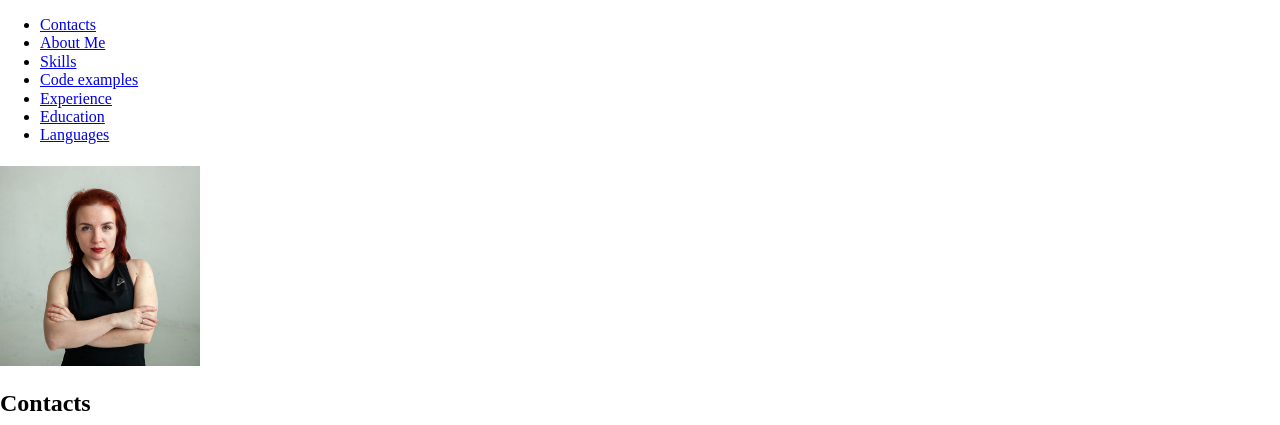
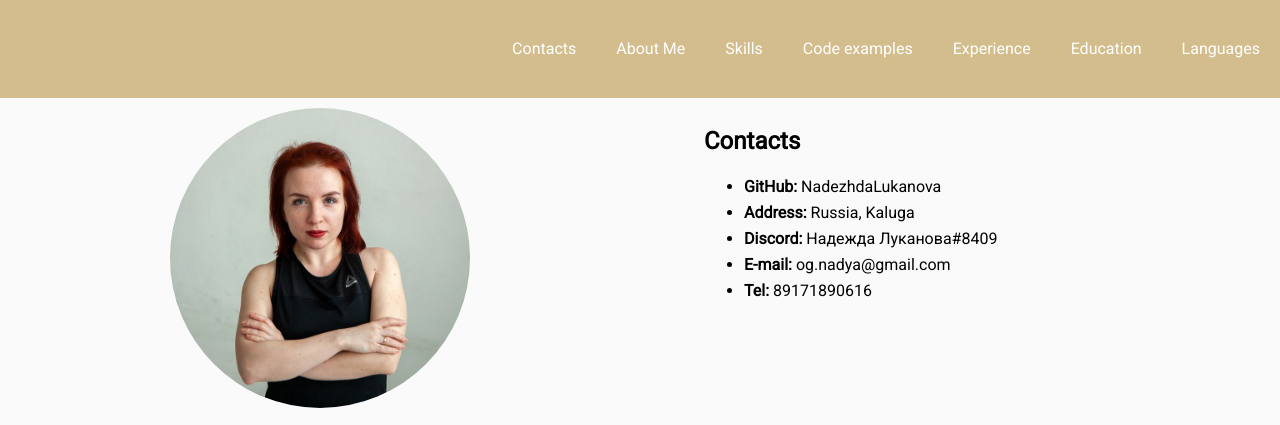
Before and after one commit to NadezhdaLukanova/rsschool-cv, a plain HTML site: page index.html in a window 1280 px wide. Shown: the top 425 px of the page. Drawn offline with Linux system fonts and the light colour scheme.

Commit message:
feat: added page style

```diff
--- a/index.html
+++ b/index.html
@@ -1,32 +1,38 @@
 <!DOCTYPE html>
-<html lang="ru">
+<html class="page" lang="ru">
 <head>
   <meta charset="UTF-8">
   <title>CV</title>
   <link href="normalize.css" rel="stylesheet">
   <link href="style.css" rel="stylesheet">
   <link rel="icon" href="favicon.ico">
+  <link href="https://fonts.googleapis.com/css2?family=Roboto&display=swap" rel="stylesheet">
   </head>
 <body class="page-body">
   <header class="header">
     <nav class="navigation">
+      <div class="container">
       <ul class="navigator-list">
-        <li class="navigator-item"><a href="#contacts">Contacts</a></li>
-        <li class="navigator-item"><a href="#summary">About Me</a></li>
-        <li class="navigator-item"><a href="#skills">Skills</a></li>
-        <li class="navigator-item"><a href="#code">Code examples</a></li>
-        <li class="navigator-item"><a href="#projects">Experience</a></li>
-        <li class="navigator-item"><a href="#education">Education</a></li>
-        <li class="navigator-item"><a href="#english">Languages</a></li>
+        <li class="navigator-item"><a href="#contacts" class="navigator-link">Contacts</a></li>
+        <li class="navigator-item"><a href="#summary" class="navigator-link">About Me</a></li>
+        <li class="navigator-item"><a href="#skills" class="navigator-link">Skills</a></li>
+        <li class="navigator-item"><a href="#code" class="navigator-link">Code examples</a></li>
+        <li class="navigator-item"><a href="#projects" class="navigator-link">Experience</a></li>
+        <li class="navigator-item"><a href="#education" class="navigator-link">Education</a></li>
+        <li class="navigator-item"><a href="#english" class="navigator-link">Languages</a></li>
       </ul>
+    </div>
     </nav>
   </header>
-  <h1></h1>
-  <main class="container">
-    <section>
-      <img src="assets\avatar.jpg" width="200" height="200" alt="avatar">
+  <main class="container main-container">
+    <section class="section-profile section">
+      <img class="avatar" src="assets/avatar.jpg" width="300" height="300" alt="avatar">
+      <div>
+        <h1>Lukanova Nadezhda</h1>
+        <p>JUNIOR FRONT-END DEVELOPER</p>
+      </div>
     </section>
-    <section id="contacts">
+    <section class="section-contacts section" id="contacts">
       <h2>Contacts</h2>
       <ul>
         <li><b>GitHub: </b><a href="https://github.com/NadezhdaLukanova">NadezhdaLukanova</a></li>
@@ -36,7 +42,7 @@
         <li><b>Tel: </b><a href="tel:+79171890616">89171890616</a></li>
       </ul>
     </section>
-    <section id="summary">
+    <section class="section-summary section" id="summary">
       <h2>About Me</h2>
       <div>
       <p>
@@ -53,7 +59,7 @@
       </p>
       </div>
     </section>
-    <section id="skills">
+    <section class="section-skills section" id="skills">
       <h2>Skills</h2>
       <ul>
         <li>HTML5, CSS3</li>
@@ -63,28 +69,28 @@
         <li>Figma</li>
       </ul>
     </section>
-    <section id="code">
+    <section class="section-code section" id="code">
       <h2>Code examples</h2>
       <code>function multiply(a, b){a * b}</code>
     </section>
-    <section id="projects">
+    <section class="section-projects section" id="projects">
       <h2>Experience</h2>
       <p>not yet</p>
     </section>
-    <section id="education">
+    <section class="section-education section" id="education">
       <h2>Education</h2>
       <p><b>Astrakhan State University: </b>Bachelor of Economics</p>
     </section>
-    <section id="english">
+    <section class="section-english section" id="english">
       <h2>Languages</h2>
       <p><b>English: </b>A1 - A2</p>
     </section>
   </main>
-  <footer class="page-footer">
-<div>
-  <div> 2022 <a href="https://github.com/NadezhdaLukanova"><img src="assets\github-logo.png" width="45" height="45" alt=""></a></div>
-  <a href="https://rs.school/js/"><img src="assets\rs_school_js.svg" width="121" height="45" alt=""></a>
-</div>
+  <footer class="footer">
+  <div class="container">
+     <div> 2022 <a href="https://github.com/NadezhdaLukanova"><img src="assets/github-logo.png" width="45" height="45" alt=""></a></div>
+  <a href="https://rs.school/js/"><img src="assets/rs_school_js.svg" width="121" height="45" alt=""></a>
+   </div>
   </footer>
 </body>
 </html>
--- a/style.css
+++ b/style.css
@@ -1,5 +1,124 @@
+
 :root {
+    --basic-black: #000000;
+    --basic-white: #ffffff;
+    --white-dark: #fafafa;
+    --beige:#d3bd8c;
+}
+
+
+.page {
+    height: 100%;
+    scroll-behavior: smooth;
 }
 
 body {
+    display: flex;
+    flex-direction: column;
+    justify-content: space-between;
+    min-width: 960px;
+    min-height: 100%;
+    margin: 0;
+    padding: 0;
+    font-family: 'Roboto', sans-serif;
+    font-size: 16px;
+    line-height: 26px;
+    font-weight: 400;
+    color: var(--basic-black);
+    background-color: var(--basic-white);
+    background-image: url("../assets/pattern-1.jpg");
+    background-position: 0 0;
+    background-repeat: repeat;
+
 }
+
+a {
+    text-decoration: none;
+    color: var(--basic-black);
+  }
+
+img {
+    max-width: 100%;
+    height: auto;
+}
+
+.header {
+    background-color: var(--beige);
+}
+
+.container {
+    max-width: 1440px;
+    margin: 0 auto;
+}
+
+.main-container {
+    display: flex;
+    flex-wrap: wrap;
+    justify-content: space-around;
+    background-color: var(--white-dark);
+}
+
+.section {
+    width: 40%;
+    padding: 10px;
+    padding-bottom: 35px;
+    border-bottom: 1px solid var(--beige);
+}
+
+.navigator-list {
+    display: flex;
+    flex-wrap: wrap;
+    justify-content: right;
+    align-items: center;
+    list-style: none;
+}
+
+.navigator-item a {
+    display: block;
+    padding: 20px 20px;
+    color: var(--basic-white);
+}
+
+.navigator-link {
+	position: relative;
+
+}
+
+.navigator-link::before {
+	content: '';
+	position: absolute;
+	left: 0; bottom: -5px;
+	width: 0;
+	height: 1.5px;
+	background-color: var(--basic-white);
+}
+
+.navigator-link:hover:before {
+	width: 100%;
+}
+
+.navigator-link::before {
+	transition: width 0.6s;
+}
+
+.section-profile {
+    text-align: center;
+}
+
+.avatar {
+    width: 300px;
+    height: 300px;
+    object-fit: cover;
+    border-radius: 50%;
+}
+
+.footer .container {
+    display: grid;
+    grid-template-columns: 1fr 130px;
+    justify-content: space-around;
+}
+
+.footer {
+    padding: 20px 0;
+    background-color: var(--beige);
+}
```
Also changed, not shown: assets/pattern-1.jpg (added).
